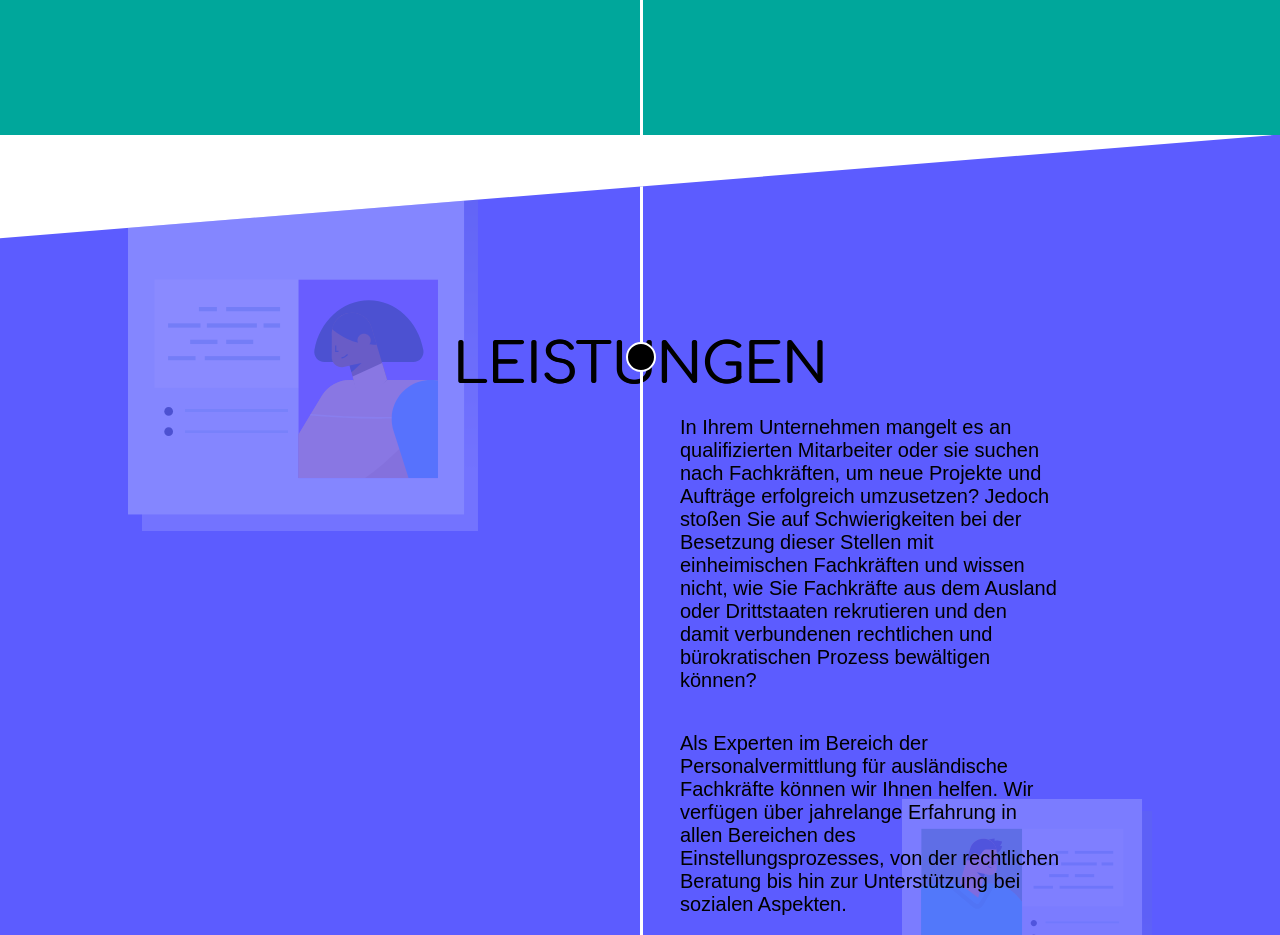
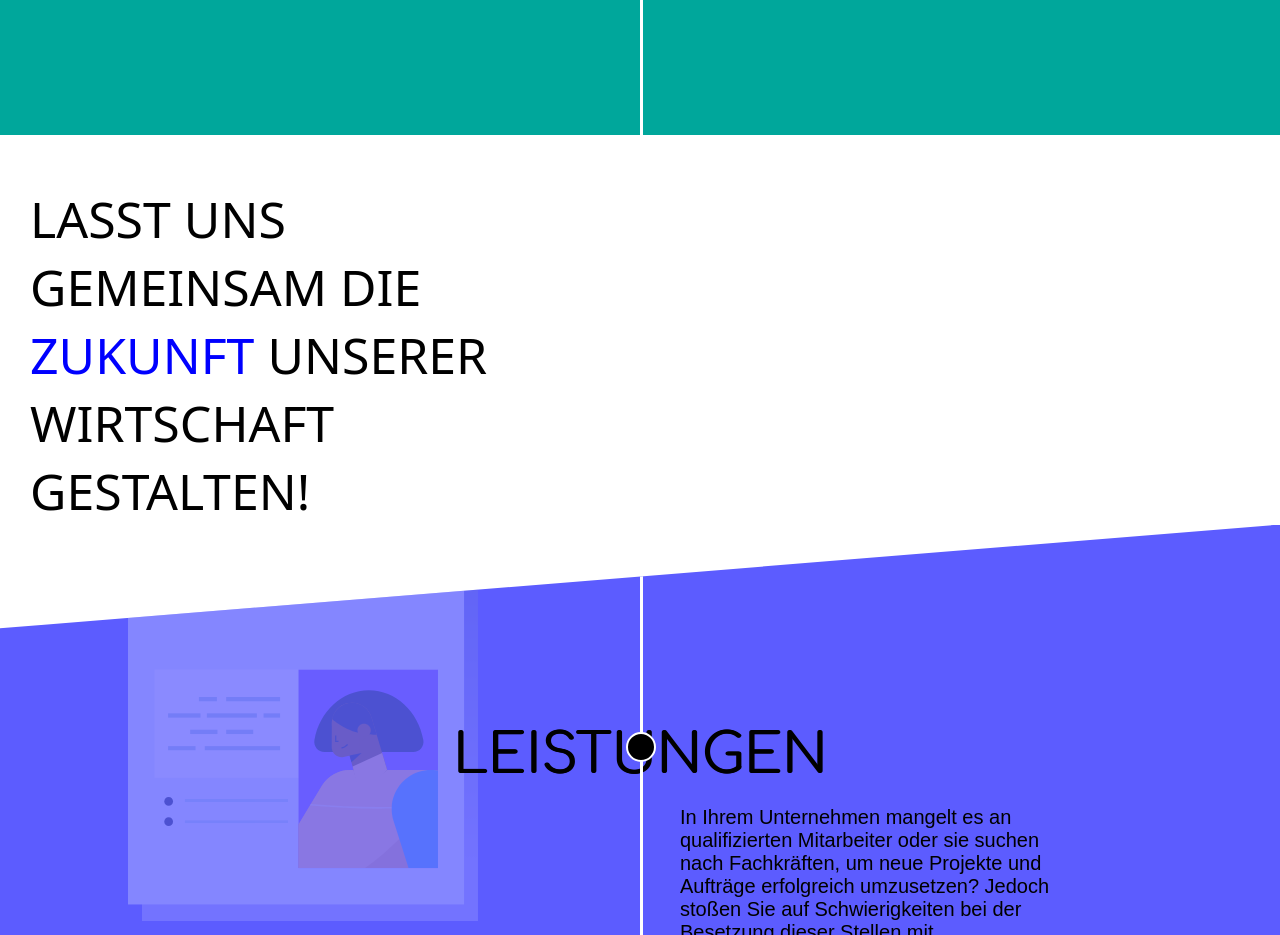
Before and after one commit to tommyb96/modern-mind-recruitment, a React (Create React App) app: page / in a window 1280 px wide. Shown: the part 3440-4375 px from the top of the page. Built offline with nearby package versions, Linux system fonts and the light colour scheme.

Commit message:
fi issue

```diff
--- a/src/components/AboutUs/AboutUs.js
+++ b/src/components/AboutUs/AboutUs.js
@@ -136,7 +136,7 @@ const AboutUs = () => {
           </RightAligned>
         </InfoText>
       </InfoWrapper>
-      {/* <Filler /> */}
+      <Filler />
     </>
   );
 };
--- a/src/components/AboutUs/Filler.js
+++ b/src/components/AboutUs/Filler.js
@@ -5,9 +5,9 @@ export default function Filler() {
   return (
     <>
       <StyledContainer>
-        <video autoPlay loop muted>
+        {/* <video autoPlay loop muted>
           <source src={video} type="video/mp4" />
-        </video>
+        </video> */}
         <div>
           Lasst uns gemeinsam die <span>Zukunft</span> unserer Wirtschaft
           gestalten!{" "}
```
